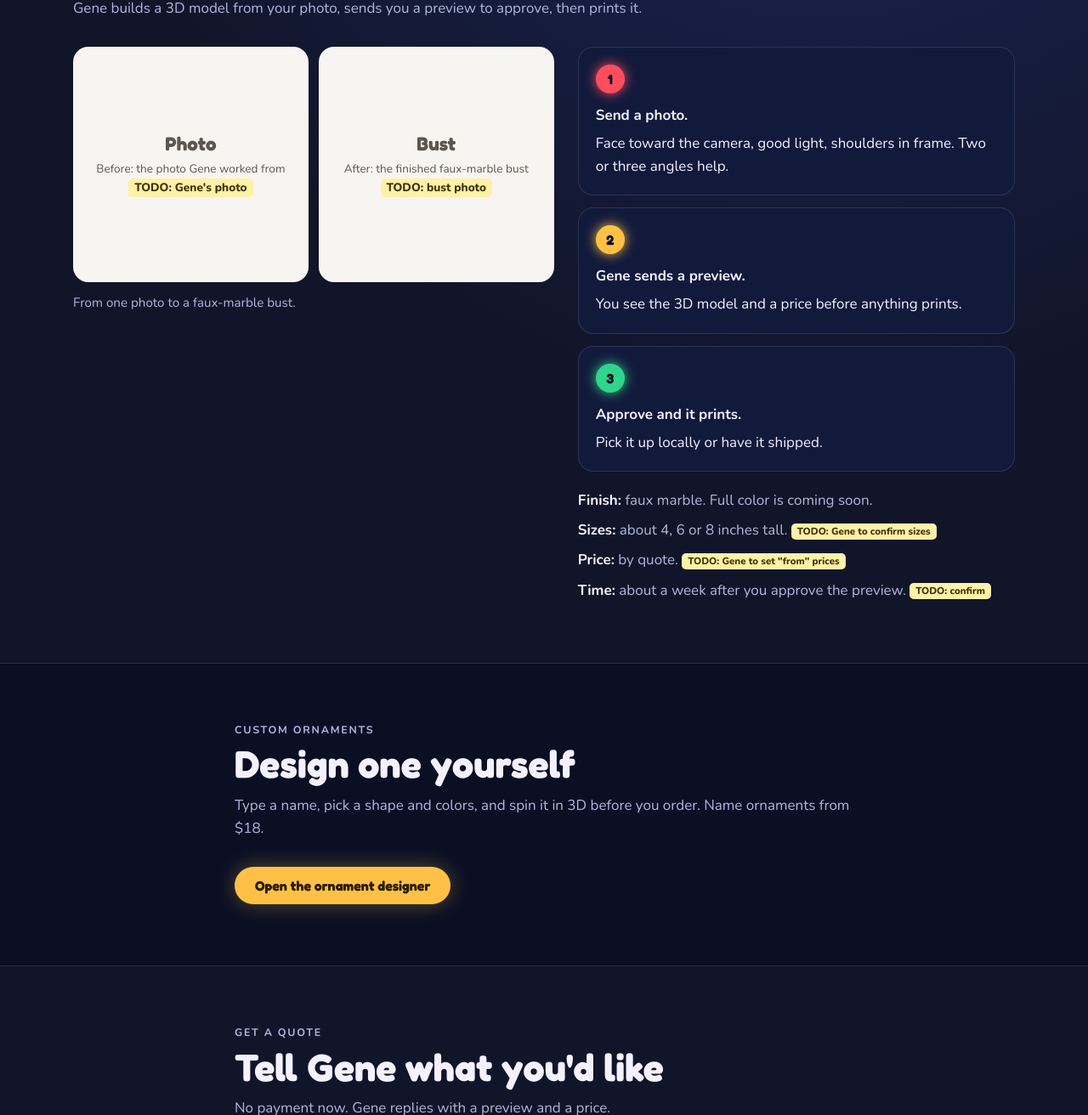
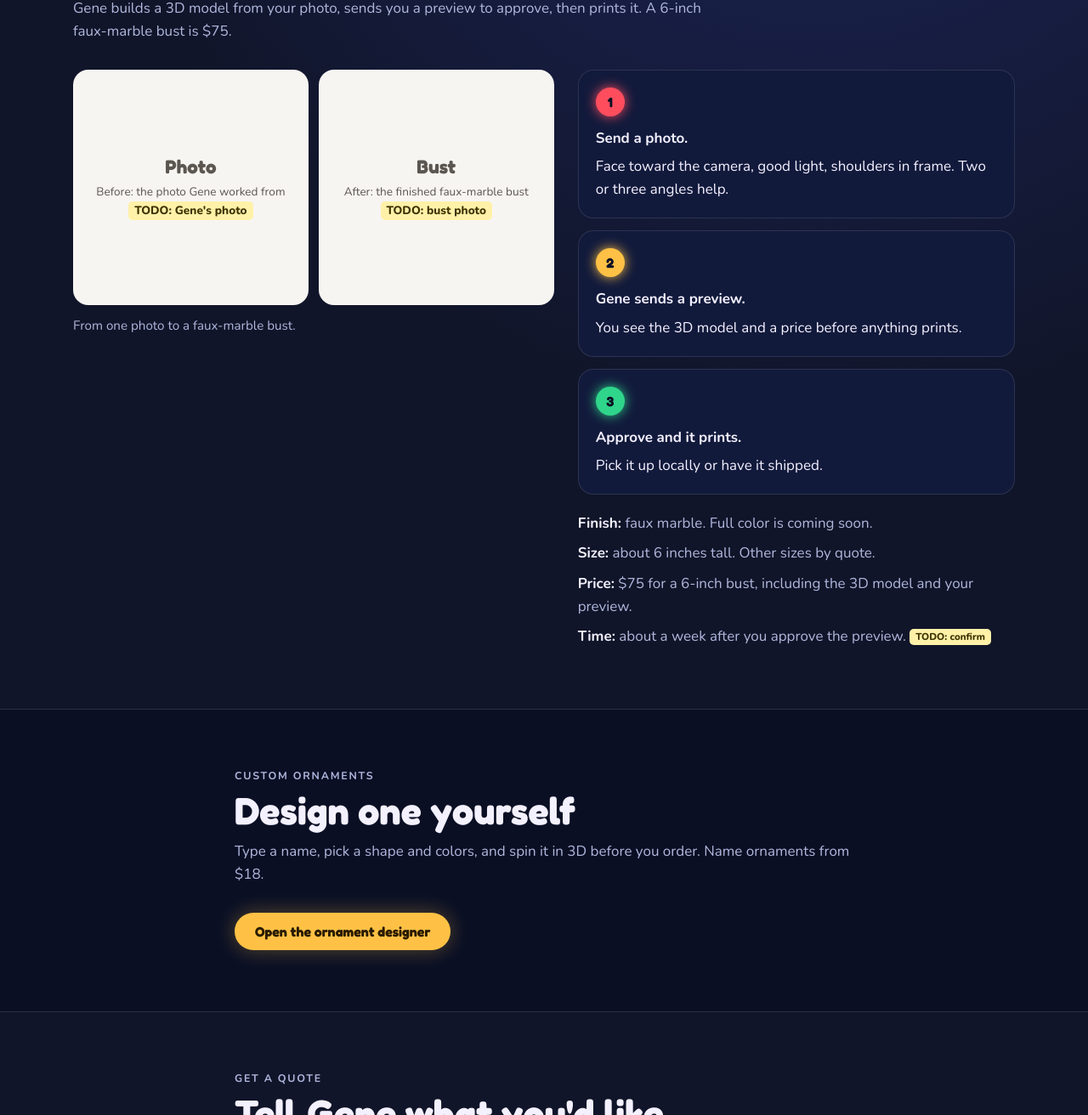
Before and after one commit to GeneJohnston21/genegenerated, a plain HTML site: page custom.html in a window 1280 px wide. Shown: the part 593-1905 px from the top of the page at 85% size. Drawn offline with Linux system fonts and the light colour scheme.

Commit message:
Custom busts: $75 for a 6-inch faux-marble bust (Gene, 13 Nov); other sizes by quote
Co-Authored-By: Claude Opus 5.5 <noreply@anthropic.com>
Claude-Session: https://claude.ai/code/session_01LJGGthW9tVaaa2Hhtxy8Mq

```diff
--- a/custom.html
+++ b/custom.html
@@ -39,7 +39,7 @@
         <h1>Made from <em>your</em> photo.</h1>
         <p class="lede">Gene turns photos into 3D prints: a faux-marble bust of you, someone you love, or the dog who runs the house. Or design your own ornament online in a couple of minutes.</p>
         <div class="hero-actions">
-          <a class="btn" href="#quote">Get a bust quote</a>
+          <a class="btn" href="#quote">Order a bust · $75</a>
           <a class="btn btn-ghost" href="/design.html">Design an ornament</a>
         </div>
       </div>
@@ -50,7 +50,7 @@
         <div class="section-head">
           <p class="eyebrow">Custom busts</p>
           <h2 id="busts-title">Your photo, as a bust</h2>
-          <p>Gene builds a 3D model from your photo, sends you a preview to approve, then prints it.</p>
+          <p>Gene builds a 3D model from your photo, sends you a preview to approve, then prints it. A 6-inch faux-marble bust is $75.</p>
         </div>
         <div class="bust-grid">
           <figure class="bust-pair">
@@ -68,8 +68,8 @@
             </ol>
             <ul class="facts">
               <li><b>Finish:</b> faux marble. Full color is coming soon.</li>
-              <li><b>Sizes:</b> about 4, 6 or 8 inches tall. <span class="todo">TODO: Gene to confirm sizes</span></li>
-              <li><b>Price:</b> by quote. <span class="todo">TODO: Gene to set "from" prices</span></li>
+              <li><b>Size:</b> about 6 inches tall. Other sizes by quote.</li>
+              <li><b>Price:</b> $75 for a 6-inch bust, including the 3D model and your preview.</li>
               <li><b>Time:</b> about a week after you approve the preview. <span class="todo">TODO: confirm</span></li>
             </ul>
           </div>
@@ -93,7 +93,7 @@
         <div class="section-head">
           <p class="eyebrow">Get a quote</p>
           <h2 id="quote-title">Tell Gene what you'd like</h2>
-          <p>No payment now. Gene replies with a preview and a price.</p>
+          <p>No payment now. Gene replies with a preview to approve; you pay once you're happy with it.</p>
         </div>
         <form class="contact-form" name="custom-quote" method="POST" action="/thanks.html?from=quote" enctype="multipart/form-data" data-netlify="true" netlify-honeypot="bot-field" data-quote-form>
           <input type="hidden" name="form-name" value="custom-quote">
@@ -108,7 +108,7 @@
           </div>
           <div class="row2" data-bust-only>
             <div class="field"><label for="q-size">Size</label>
-              <select id="q-size" name="size"><option>About 4 in</option><option selected>About 6 in</option><option>About 8 in</option><option>Not sure</option></select></div>
+              <select id="q-size" name="size"><option selected>About 6 in ($75)</option><option>Smaller (quote)</option><option>Larger (quote)</option><option>Not sure</option></select></div>
             <div class="field"><label for="q-finish">Finish</label>
               <select id="q-finish" name="finish"><option>Faux marble</option><option>Full color (coming soon)</option><option>Not sure</option></select></div>
           </div>
--- a/data/catalog.json
+++ b/data/catalog.json
@@ -303,8 +303,8 @@
             "label": "Custom busts",
             "link": "/custom.html#busts",
             "title": "Your photo, as a bust",
-            "blurb": "Send a photo and Gene models and prints a bust of you, someone you love, or your pet.",
-            "price_text": "Quote",
+            "blurb": "Send a photo and Gene models and prints a 6-inch faux-marble bust of you, someone you love, or your pet.",
+            "price_text": "$75 \u00b7 6 in",
             "image": null
           },
           {
```
